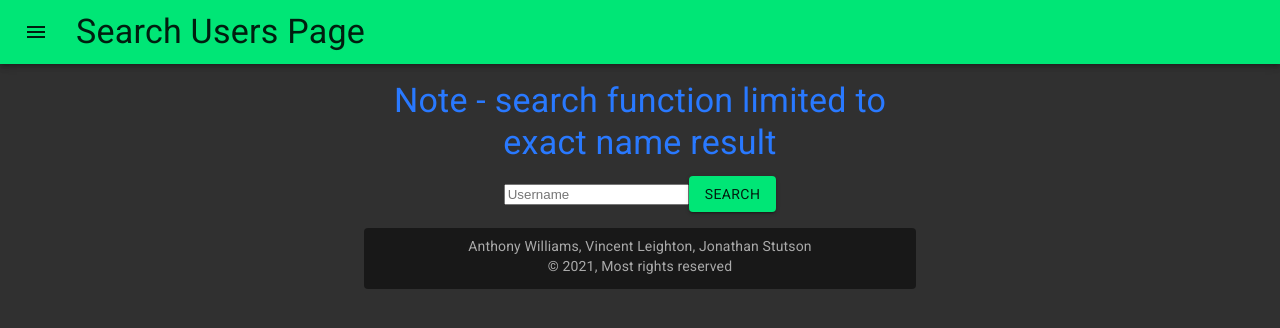
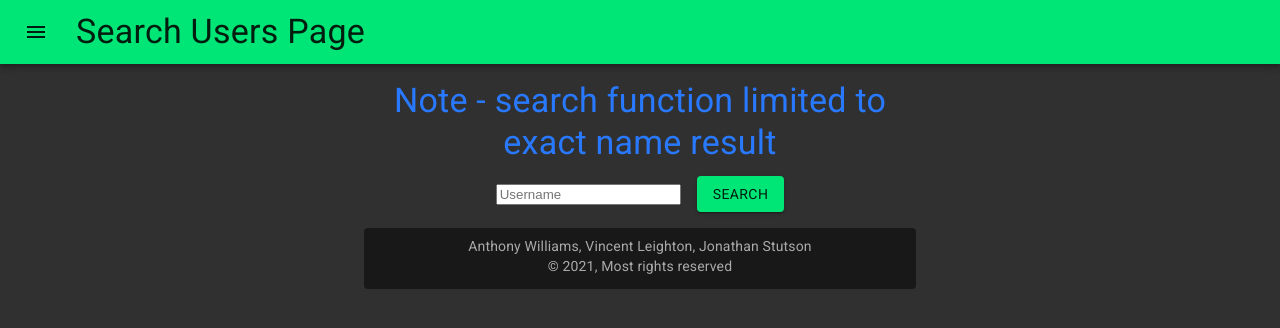
Before and after one commit to Wolven531/simple-cra-app, a React (Create React App) app: page /search-users in a window 1280 px wide. Shown: the top 328 px of the page. Built offline with nearby package versions, Linux system fonts and the light colour scheme.

Commit message:
Add some space for the search input

```diff
--- a/src/SearchUsersPage/SearchUsersPage.tsx
+++ b/src/SearchUsersPage/SearchUsersPage.tsx
@@ -83,6 +83,7 @@ const SearchUsersPage: FC<SearchUsersPageProps> = ({
 				className="api-container"
 				container
 				justify="center"
+				spacing={2}
 			>
 				<Grid item>
 					<input
```
